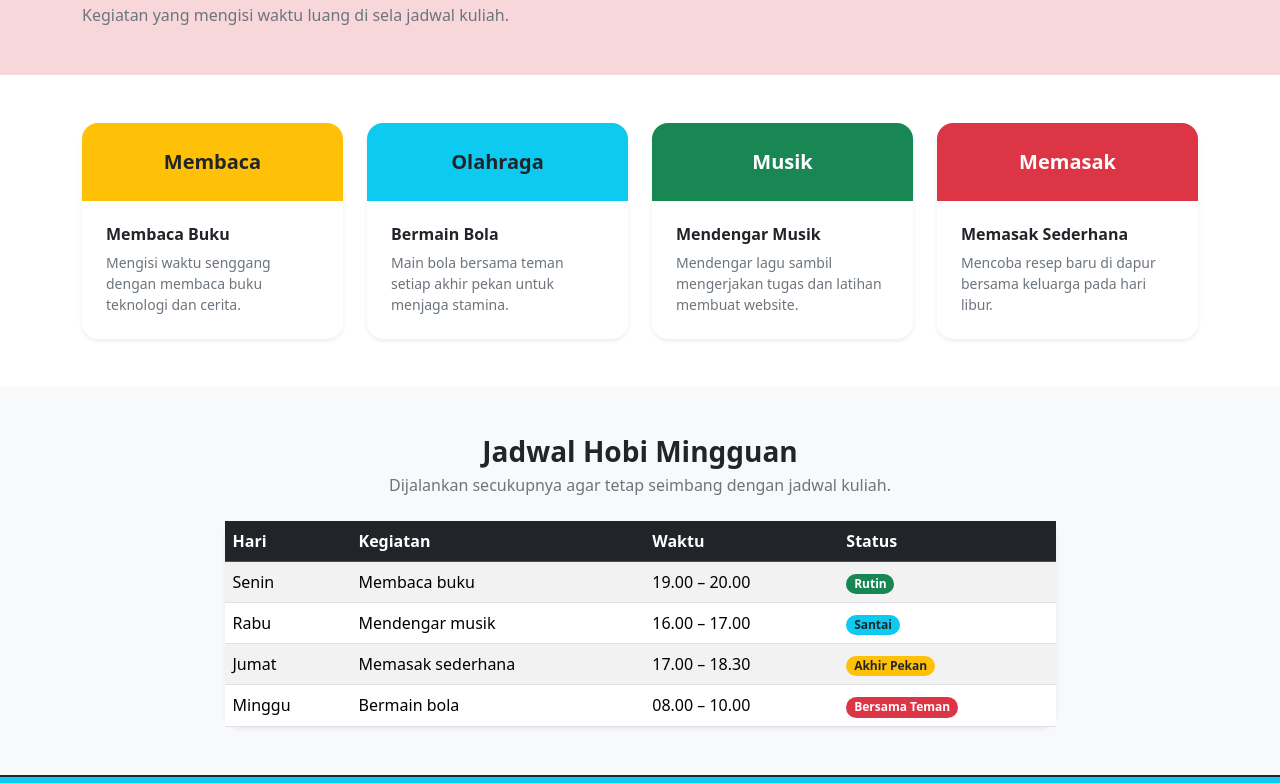
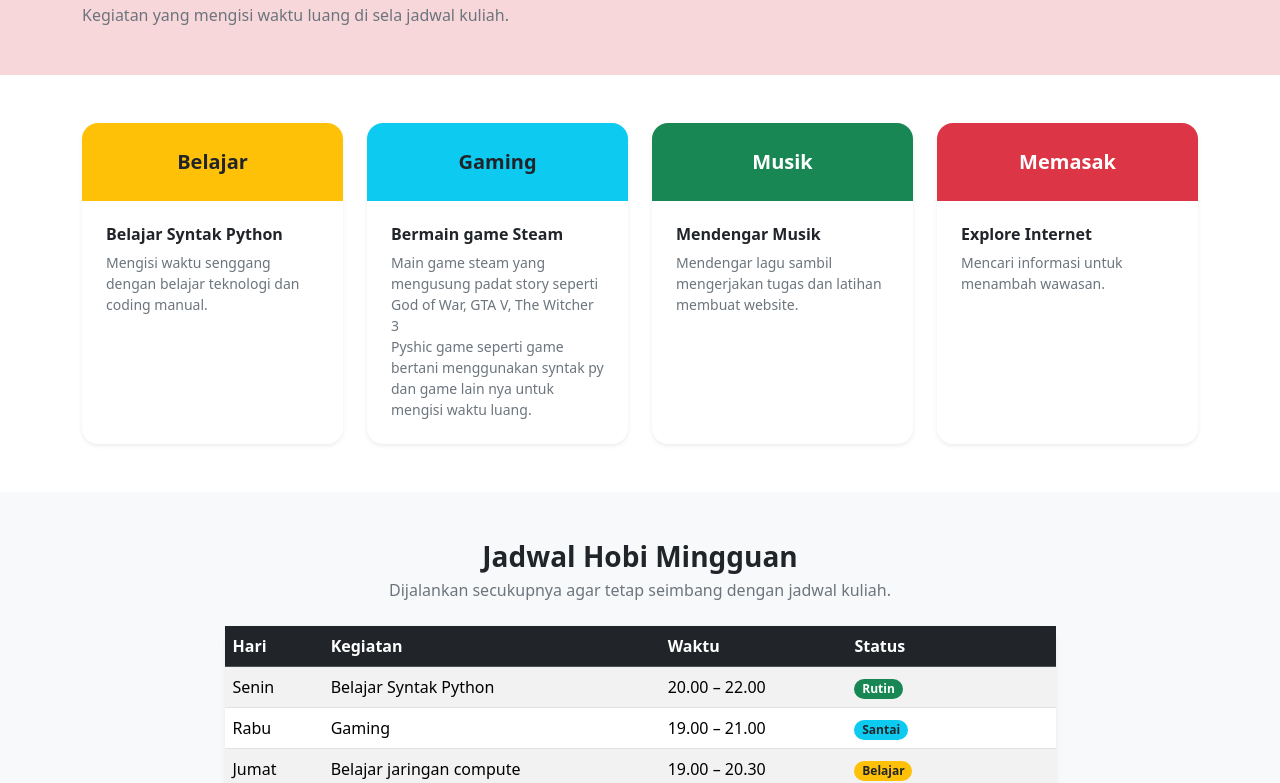
Before and after one commit to abdullahazwar/manual-bootstrap, a plain HTML site: page index4.html in a window 1280 px wide. Shown: the part 175-958 px from the top of the page. Drawn offline with Linux system fonts and the light colour scheme.

Commit message:
tinggal beberapa lagi

```diff
--- a/index4.html
+++ b/index4.html
@@ -35,19 +35,19 @@
             <div class="row g-4">
                 <div class="col-md-6 col-xl-3">
                     <div class="card h-100 border-0 shadow-sm rounded-4 overflow-hidden">
-                        <div class="bg-warning text-dark py-4 text-center fw-bold fs-5">Membaca</div>
+                        <div class="bg-warning text-dark py-4 text-center fw-bold fs-5">Belajar</div>
                         <div class="card-body p-4">
-                            <h2 class="h6 fw-bold mb-2">Membaca Buku</h2>
-                            <p class="text-secondary small mb-0">Mengisi waktu senggang dengan membaca buku teknologi dan cerita.</p>
+                            <h2 class="h6 fw-bold mb-2">Belajar Syntak Python</h2>
+                            <p class="text-secondary small mb-0">Mengisi waktu senggang dengan belajar teknologi dan coding manual.</p>
                         </div>
                     </div>
                 </div>
                 <div class="col-md-6 col-xl-3">
                     <div class="card h-100 border-0 shadow-sm rounded-4 overflow-hidden">
-                        <div class="bg-info text-dark py-4 text-center fw-bold fs-5">Olahraga</div>
+                        <div class="bg-info text-dark py-4 text-center fw-bold fs-5">Gaming</div>
                         <div class="card-body p-4">
-                            <h2 class="h6 fw-bold mb-2">Bermain Bola</h2>
-                            <p class="text-secondary small mb-0">Main bola bersama teman setiap akhir pekan untuk menjaga stamina.</p>
+                            <h2 class="h6 fw-bold mb-2">Bermain game Steam</h2>
+                            <p class="text-secondary small mb-0">Main game steam yang mengusung padat story seperti God of War, GTA V, The Witcher 3<br>Pyshic game seperti game bertani menggunakan syntak py dan game lain nya untuk mengisi waktu luang.</p>
                         </div>
                     </div>
                 </div>
@@ -64,8 +64,8 @@
                     <div class="card h-100 border-0 shadow-sm rounded-4 overflow-hidden">
                         <div class="bg-danger text-white py-4 text-center fw-bold fs-5">Memasak</div>
                         <div class="card-body p-4">
-                            <h2 class="h6 fw-bold mb-2">Memasak Sederhana</h2>
-                            <p class="text-secondary small mb-0">Mencoba resep baru di dapur bersama keluarga pada hari libur.</p>
+                            <h2 class="h6 fw-bold mb-2">Explore Internet</h2>
+                            <p class="text-secondary small mb-0">Mencari informasi untuk menambah wawasan.</p>
                         </div>
                     </div>
                 </div>
@@ -93,26 +93,26 @@
                                 <tbody>
                                     <tr>
                                         <td>Senin</td>
-                                        <td>Membaca buku</td>
-                                        <td>19.00 &ndash; 20.00</td>
+                                        <td>Belajar Syntak Python</td>
+                                        <td>20.00 &ndash; 22.00</td>
                                         <td><span class="badge bg-success rounded-pill">Rutin</span></td>
                                     </tr>
                                     <tr>
                                         <td>Rabu</td>
-                                        <td>Mendengar musik</td>
-                                        <td>16.00 &ndash; 17.00</td>
+                                        <td>Gaming</td>
+                                        <td>19.00 &ndash; 21.00</td>
                                         <td><span class="badge bg-info text-dark rounded-pill">Santai</span></td>
                                     </tr>
                                     <tr>
                                         <td>Jumat</td>
-                                        <td>Memasak sederhana</td>
-                                        <td>17.00 &ndash; 18.30</td>
-                                        <td><span class="badge bg-warning text-dark rounded-pill">Akhir Pekan</span></td>
+                                        <td>Belajar jaringan compute</td>
+                                        <td>19.00 &ndash; 20.30</td>
+                                        <td><span class="badge bg-warning text-dark rounded-pill">Belajar</span></td>
                                     </tr>
                                     <tr>
-                                        <td>Minggu</td>
-                                        <td>Bermain bola</td>
-                                        <td>08.00 &ndash; 10.00</td>
+                                        <td>Sabtu</td>
+                                        <td>Hang out cafe</td>
+                                        <td>08.00 &ndash; 01.00</td>
                                         <td><span class="badge bg-danger rounded-pill">Bersama Teman</span></td>
                                     </tr>
                                 </tbody>
```
Also changed, not shown: index3.html (+11 -27 lines).
